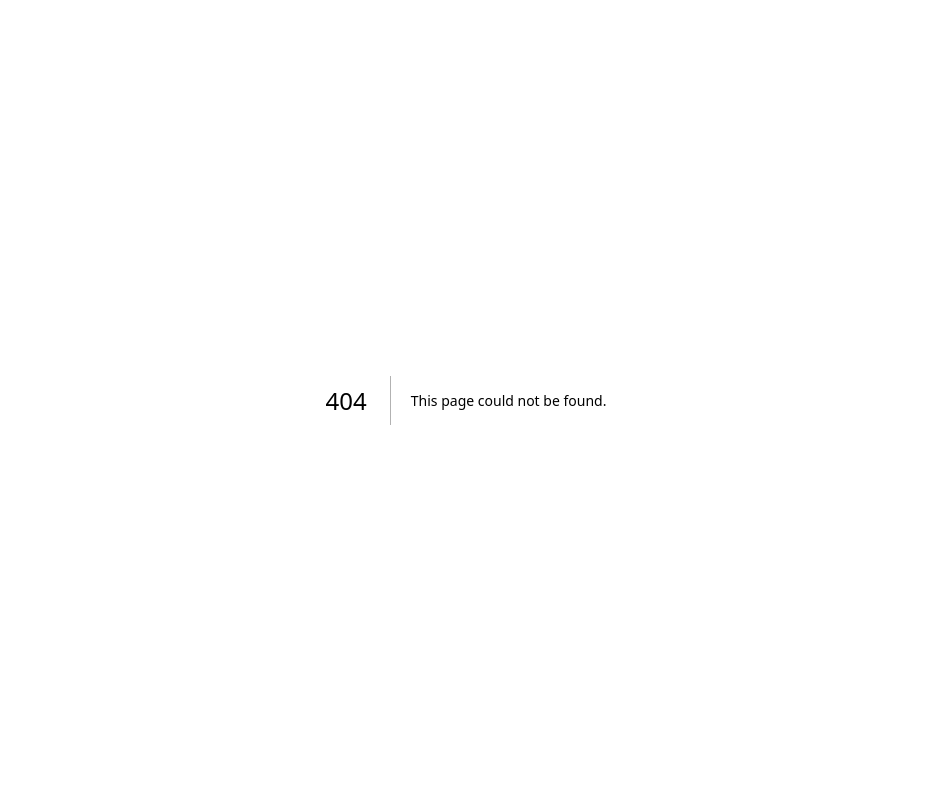
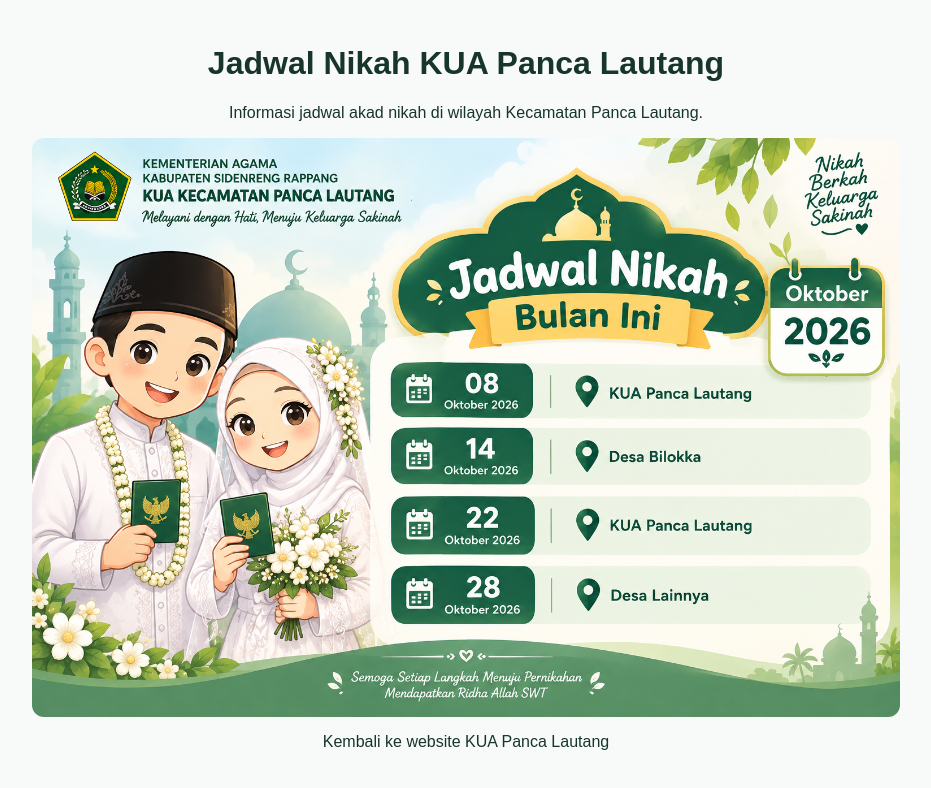
Before and after one commit to suriantosag-cyber/kua-panca-lautang-premium, a Next.js app: page /jadwal-nikah in a window 1280 px wide. Before the commit this address had no page. Shown: the top 788 px of the page, without its empty margins (174-1105 px from the left). Built offline with nearby package versions, Linux system fonts and the light colour scheme.

Commit message:
Perbarui portal layanan KUA dan berbagi jadwal nikah

```diff
--- /dev/null
+++ b/app/jadwal-nikah/page.js
@@ -0,0 +1,51 @@
+import Link from 'next/link';
+
+const posterUrl = 'https://kua-pancalautang.my.id/poster/jadwal-nikah.png';
+const shareUrl = 'https://kua-pancalautang.my.id/jadwal-nikah';
+
+export const metadata = {
+  title: 'Jadwal Nikah | KUA Panca Lautang',
+  description: 'Informasi jadwal akad nikah KUA Kecamatan Panca Lautang.',
+  alternates: {
+    canonical: shareUrl,
+  },
+  openGraph: {
+    title: 'Jadwal Nikah KUA Panca Lautang',
+    description: 'Lihat informasi jadwal akad nikah dan poster jadwal KUA Panca Lautang.',
+    url: shareUrl,
+    siteName: 'KUA Panca Lautang',
+    locale: 'id_ID',
+    type: 'website',
+    images: [
+      {
+        url: posterUrl,
+        width: 1536,
+        height: 1024,
+        alt: 'Poster Jadwal Nikah KUA Panca Lautang',
+      },
+    ],
+  },
+  twitter: {
+    card: 'summary_large_image',
+    title: 'Jadwal Nikah KUA Panca Lautang',
+    description: 'Informasi jadwal akad nikah KUA Panca Lautang.',
+    images: [posterUrl],
+  },
+};
+
+export default function JadwalNikahSharePage() {
+  return (
+    <main style={{ maxWidth: 900, margin: '0 auto', padding: '24px 16px', textAlign: 'center' }}>
+      <h1>Jadwal Nikah KUA Panca Lautang</h1>
+      <p>Informasi jadwal akad nikah di wilayah Kecamatan Panca Lautang.</p>
+      <img
+        src="/poster/jadwal-nikah.png"
+        alt="Poster Jadwal Nikah KUA Panca Lautang"
+        style={{ display: 'block', width: '100%', height: 'auto', borderRadius: 12 }}
+      />
+      <p>
+        <Link href="/">Kembali ke website KUA Panca Lautang</Link>
+      </p>
+    </main>
+  );
+}
```
Also changed, not shown: app/components/JadwalNikah.js (+6 -4 lines), app/page.js (+33 -2 lines).
